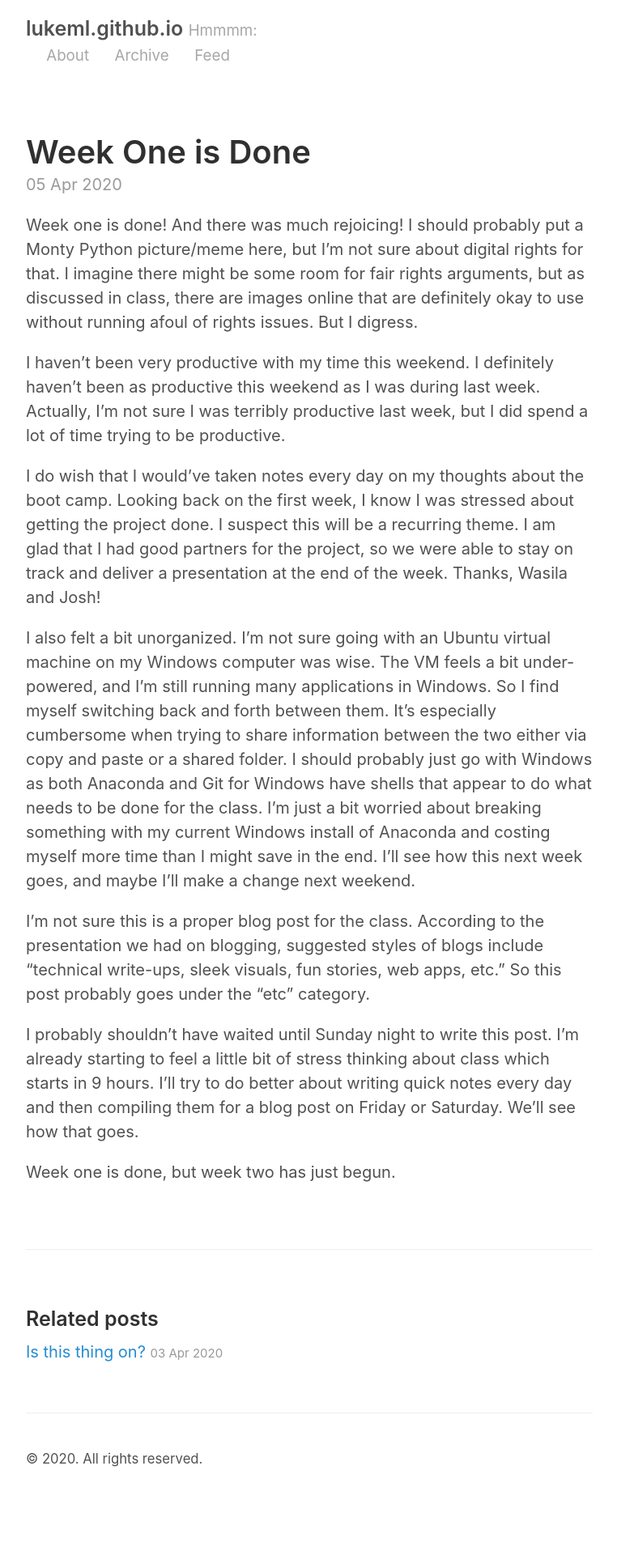
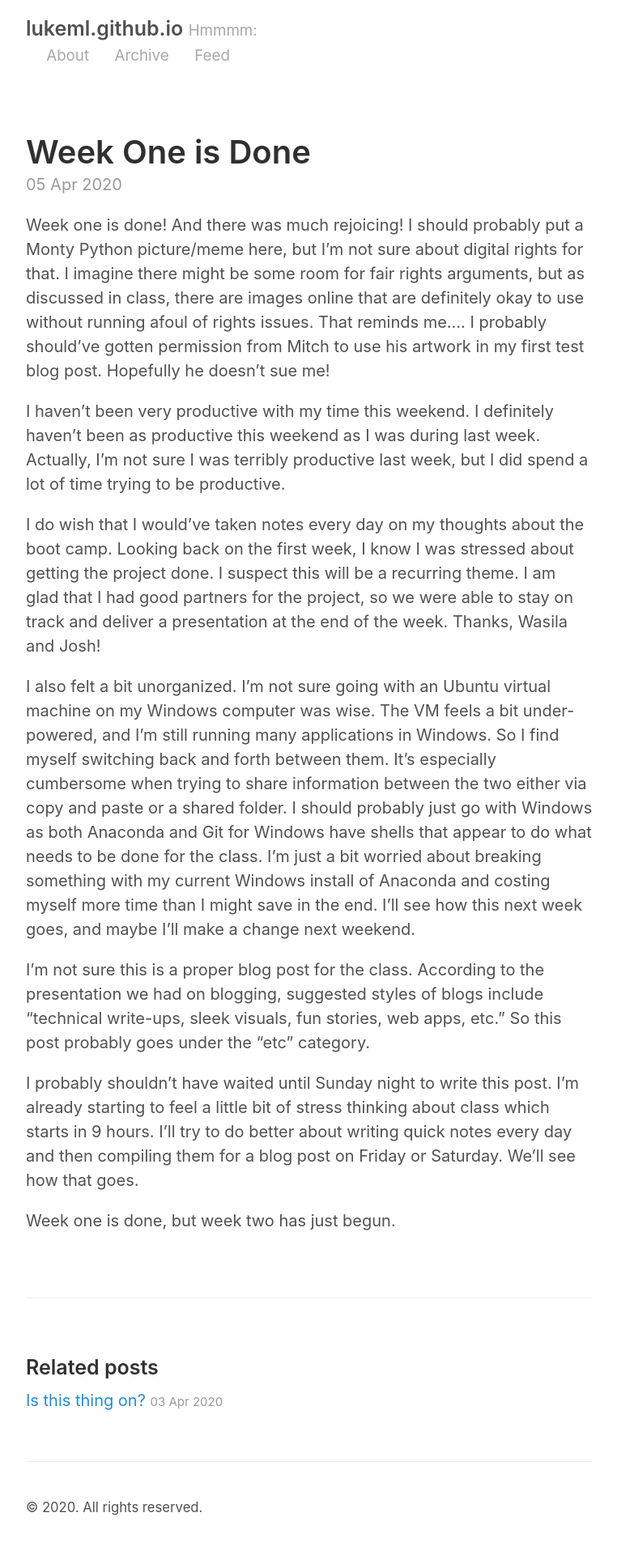
Before and after one commit to lukeml/lukeml.github.io, a Jekyll site: the page built from _posts/2020-04-05-Project-1.md, in a window 1280 px wide. Shown: the whole page at 81% size, without its empty margins (258-1020 px from the left). Built offline with Jekyll 4.4.1, drawn with Linux system fonts in a browser that asks for light colours; before the commit the page ends 1856 px from its top, so only the background shows below that.

Commit message:
more edits to blog post

```diff
--- a/_posts/2020-04-05-Project-1.md
+++ b/_posts/2020-04-05-Project-1.md
@@ -3,7 +3,7 @@ layout: post
 title: Week One is Done
 ---
 
-Week one is done! And there was much rejoicing! I should probably put a Monty Python picture/meme here, but I'm not sure about digital rights for that. I imagine there might be some room for fair rights arguments, but as discussed in class, there are images online that are definitely okay to use without running afoul of rights issues. But I digress.
+Week one is done! And there was much rejoicing! I should probably put a Monty Python picture/meme here, but I'm not sure about digital rights for that. I imagine there might be some room for fair rights arguments, but as discussed in class, there are images online that are definitely okay to use without running afoul of rights issues. That reminds me.... I probably should've gotten permission from Mitch to use his artwork in my first test blog post. Hopefully he doesn't sue me!
 
 I haven't been very productive with my time this weekend. I definitely haven't been as productive this weekend as I was during last week. Actually, I'm not sure I was terribly productive last week, but I did spend a lot of time trying to be productive.
 
```
